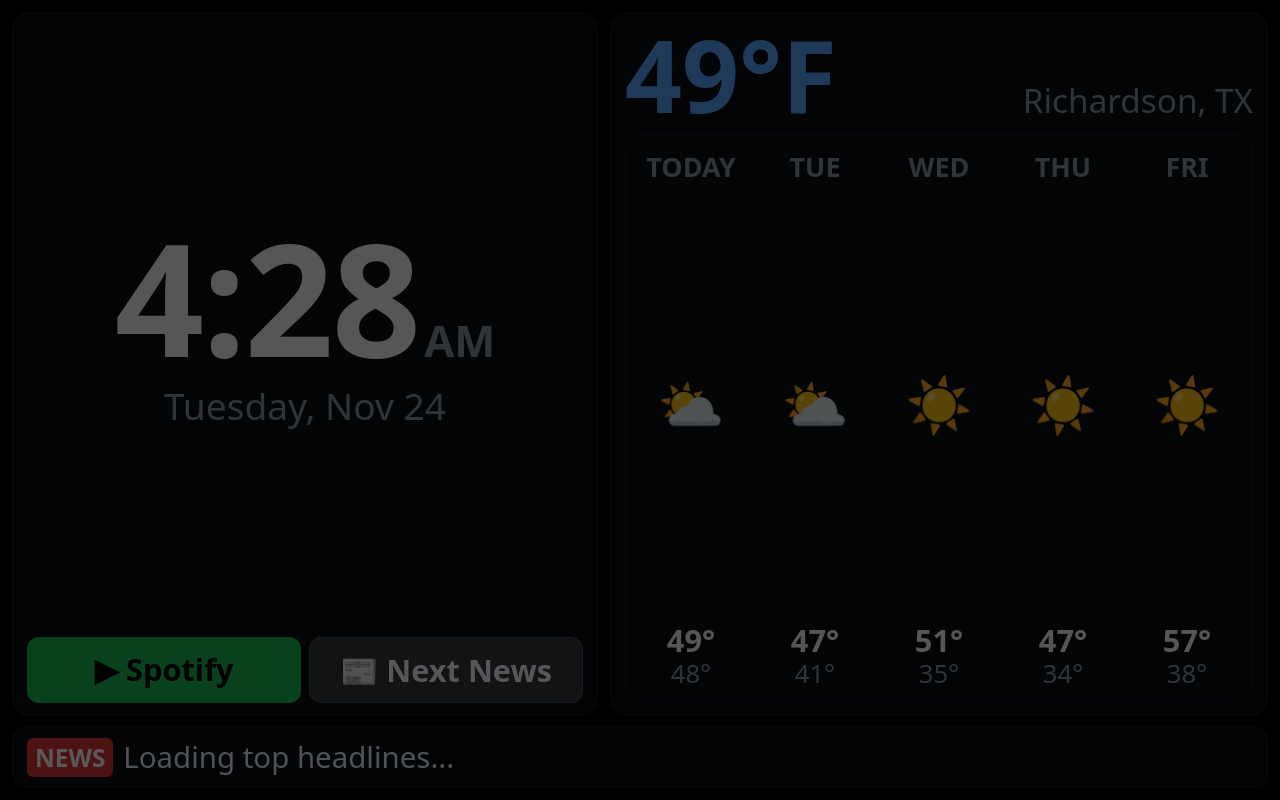
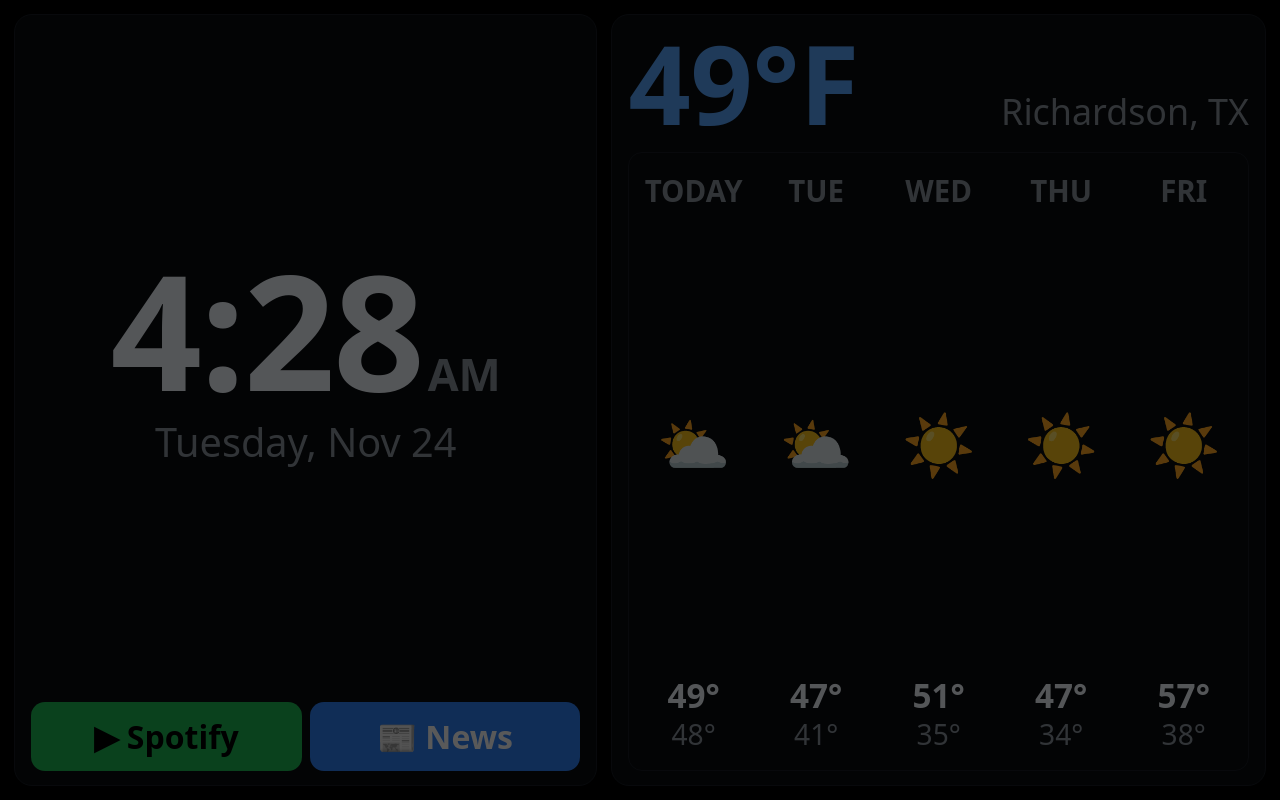
Before and after one commit to dLir1ous/echo-dashboard, a plain HTML site: page index.html in a window 1280 px wide. Drawn offline with Linux system fonts and the light colour scheme.

Commit message:
Update index.html

```diff
--- a/index.html
+++ b/index.html
@@ -8,19 +8,22 @@
   * { box-sizing: border-box; margin: 0; padding: 0; font-family: system-ui, sans-serif; }
   body {
     background: #0d1117; color: #f0f6fc;
-    display: flex; flex-direction: column; height: 100vh; padding: 12px; gap: 10px; overflow: hidden;
+    display: flex; height: 100vh; padding: 14px; gap: 14px; overflow: hidden;
     transition: filter 0.6s ease, background-color 0.6s ease;
   }
-  body.night { background: #000000; filter: brightness(0.35); }
-  body.night .card, body.night .forecast, body.night .news-bar {
-    background: #080a0e; border-color: #161b22;
+  /* Auto-dimming bedside night mode (10 PM - 6 AM) */
+  body.night {
+    background: #000000;
+    filter: brightness(0.35);
   }
-  .top-grid {
-    display: flex; flex: 1; gap: 12px; min-height: 0;
+  body.night .card,
+  body.night .forecast {
+    background: #080a0e;
+    border-color: #161b22;
   }
   .card {
     background: #161b22; border: 1px solid #30363d; border-radius: 18px;
-    padding: 12px 14px; display: flex; flex-direction: column; justify-content: space-between;
+    padding: 14px 16px; display: flex; flex-direction: column; justify-content: space-between;
   }
   .left { flex: 1.08; min-width: 0; }
   .right { flex: 1.22; min-width: 0; }
@@ -32,56 +35,41 @@
     display: flex; align-items: baseline; justify-content: center;
     gap: 5px; white-space: nowrap;
   }
-  #time { font-size: 12.2vw; font-weight: 700; line-height: 0.95; letter-spacing: -2px; }
-  #ampm { font-size: 3.4vw; font-weight: 700; color: #8b949e; text-transform: uppercase; }
-  #date { font-size: 2.9vw; color: #8b949e; margin-top: 8px; }
+  #time { font-size: 12.5vw; font-weight: 700; line-height: 0.95; letter-spacing: -2px; }
+  #ampm { font-size: 3.5vw; font-weight: 700; color: #8b949e; text-transform: uppercase; }
+  #date { font-size: 3.1vw; color: #8b949e; margin-top: 10px; }
 
   .btn-row {
-    display: grid; grid-template-columns: 1fr 1fr; gap: 8px; margin-top: 8px;
+    display: grid; grid-template-columns: 1fr 1fr; gap: 8px; margin-top: 10px;
   }
   .app-btn {
-    border: none; border-radius: 12px; padding: 11px 8px;
-    font-size: 2.4vw; font-weight: 700; cursor: pointer;
+    border: none; border-radius: 14px; padding: 13px 8px;
+    font-size: 2.5vw; font-weight: 700; cursor: pointer;
     text-align: center; text-decoration: none; display: block; white-space: nowrap;
   }
   .app-btn:active { opacity: 0.85; }
   .spotify-btn { background: #1db954; color: #000; }
-  .news-btn { background: #30363d; color: #f0f6fc; border: 1px solid #484f58; }
+  .news-btn { background: #2f81f7; color: #fff; }
 
   .current-row { display: flex; align-items: baseline; justify-content: space-between; }
-  #weather-temp { font-size: 7.8vw; font-weight: 700; color: #58a6ff; line-height: 1; }
-  #weather-desc { font-size: 2.6vw; color: #8b949e; font-weight: 500; }
+  #weather-temp { font-size: 8.5vw; font-weight: 700; color: #58a6ff; line-height: 1; }
+  #weather-desc { font-size: 2.8vw; color: #8b949e; font-weight: 500; }
   .forecast {
     display: grid; grid-template-columns: repeat(5, 1fr); gap: 6px;
     background: #0d1117; border: 1px solid #21262d; border-radius: 14px;
-    padding: 10px 6px; text-align: center; flex: 1; margin-top: 10px; align-items: center;
+    padding: 14px 6px; text-align: center; flex: 1; margin-top: 14px; align-items: center;
   }
   .day-col {
     display: flex; flex-direction: column; align-items: center; justify-content: space-between;
-    height: 100%; padding: 2px 0;
+    height: 100%; padding: 4px 0;
   }
-  .day-name { font-size: 2.1vw; font-weight: 700; color: #8b949e; text-transform: uppercase; }
-  .day-icon { font-size: 4.2vw; line-height: 1.1; }
-  .day-temps { display: flex; flex-direction: column; font-size: 2.4vw; font-weight: 700; color: #f0f6fc; line-height: 1.2; }
-  .day-low { color: #8b949e; font-weight: 500; font-size: 2vw; }
-
-  .news-bar {
-    background: #161b22; border: 1px solid #30363d; border-radius: 14px;
-    padding: 10px 14px; display: flex; align-items: center; gap: 10px;
-    white-space: nowrap; overflow: hidden;
-  }
-  .news-badge {
-    background: #da3633; color: #fff; font-size: 1.9vw; font-weight: 800;
-    padding: 3px 8px; border-radius: 6px; text-transform: uppercase; flex-shrink: 0;
-  }
-  #news-text {
-    font-size: 2.3vw; color: #e6edf3; font-weight: 500;
-    overflow: hidden; text-overflow: ellipsis;
-  }
+  .day-name { font-size: 2.3vw; font-weight: 700; color: #8b949e; text-transform: uppercase; }
+  .day-icon { font-size: 4.6vw; line-height: 1.1; }
+  .day-temps { display: flex; flex-direction: column; font-size: 2.6vw; font-weight: 700; color: #f0f6fc; line-height: 1.25; }
+  .day-low { color: #8b949e; font-weight: 500; font-size: 2.2vw; }
 </style>
 </head>
 <body>
-  <div class="top-grid">
   <div class="card left">
     <div class="clock-group">
       <div class="time-row">
@@ -93,7 +81,7 @@
 
     <div class="btn-row">
       <a class="app-btn spotify-btn" href="spotify://">▶ Spotify</a>
-        <button class="app-btn news-btn" onclick="nextHeadline()">📰 Next News</button>
+      <a class="app-btn news-btn" href="https://npr.org">📰 News</a>
     </div>
   </div>
 
@@ -111,17 +99,9 @@
       <div class="day-col"><span class="day-name">---</span><span class="day-icon">--</span><span class="day-temps">--°</span></div>
     </div>
   </div>
-  </div>
-
-  <div class="news-bar" onclick="nextHeadline()">
-    <span class="news-badge">NEWS</span>
-    <span id="news-text">Loading top headlines...</span>
-  </div>
 
 <script>
   let wakeUntil = 0;
-  let headlines = [];
-  let newsIndex = 0;
 
   function updateClock() {
     const now = new Date();
@@ -134,6 +114,7 @@
     document.getElementById('ampm').textContent = ampm;
     document.getElementById('date').textContent = now.toLocaleDateString([], { weekday: 'long', month: 'short', day: 'numeric' });
 
+    // Auto-dim between 10:00 PM (22) and 6:00 AM (6) unless tapped awake
     const isNightHours = rawHour >= 22 || rawHour < 6;
     if (isNightHours && Date.now() > wakeUntil) {
       document.body.classList.add('night');
@@ -142,22 +123,19 @@
     }
   }
 
+  // Tap anywhere at night to temporarily brighten for 15 seconds
   document.body.addEventListener('click', () => {
     wakeUntil = Date.now() + 15000;
     document.body.classList.remove('night');
   });
 
-  function nextHeadline() {
-    if (!headlines.length) return;
-    newsIndex = (newsIndex + 1) % headlines.length;
-    document.getElementById('news-text').textContent = headlines[newsIndex];
+  function renderWeather() {
+    const data = window.WEATHER_DATA;
+    if (!data || !data.days) {
+      document.getElementById('weather-desc').textContent = 'Empty weather.js';
+      return;
     }
 
-  function renderData() {
-    const data = window.WEATHER_DATA;
-    if (!data) return;
-
-    if (data.days && data.days.length) {
     document.getElementById('weather-temp').textContent = data.temp + '°F';
     document.getElementById('weather-desc').textContent = 'Richardson, TX';
 
@@ -173,28 +151,23 @@
     });
   }
 
-    if (data.news && data.news.length) {
-      headlines = data.news;
-      newsIndex = 0;
-      document.getElementById('news-text').textContent = headlines;
-    }
-  }
-
-  function loadDataScript() {
+  function loadWeatherScript() {
     const old = document.getElementById('w-script');
     if (old) old.remove();
     const s = document.createElement('script');
     s.id = 'w-script';
     s.src = './weather.js?t=' + Date.now();
-    s.onload = renderData;
+    s.onload = renderWeather;
+    s.onerror = function() {
+      document.getElementById('weather-desc').textContent = 'weather.js missing';
+    };
     document.body.appendChild(s);
   }
 
   updateClock();
   setInterval(updateClock, 1000);
-  loadDataScript();
-  setInterval(loadDataScript, 900000);
-  setInterval(nextHeadline, 12000);
+  loadWeatherScript();
+  setInterval(loadWeatherScript, 900000);
 </script>
 </body>
 </html>
```
Lines whose indentation alone changed are shown as unchanged.
